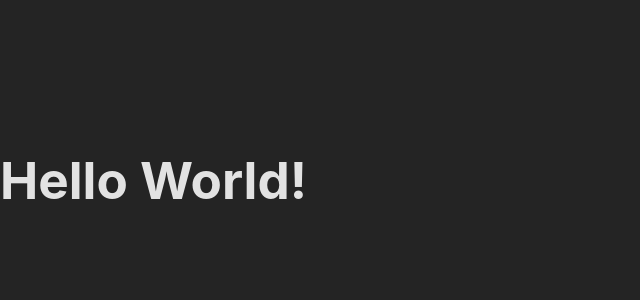
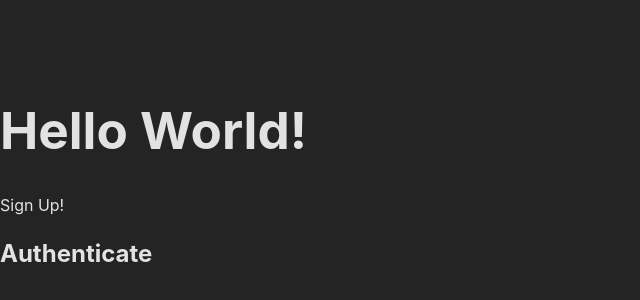
Before and after one commit to skaste/Block-27-React-Forms, a React (Vite) app in the folder ReactForms/: page / in a window 1280 px wide. Shown: the part 220-520 px from the top of the page, without its empty margins (0-640 px from the left). Built offline with nearby package versions, Linux system fonts and the light colour scheme.

Commit message:
created a components folder with signup and authenticate .jsx files and imported onto App.jsx where they show in the browser

```diff
--- a/ReactForms/src/App.jsx
+++ b/ReactForms/src/App.jsx
@@ -1,8 +1,14 @@
 import React from 'react'
+import SignUpForm from './components/SignUpForm'
+import Authenticate from './components/Authenticate'
 
 const App = () => {
   return (
-    <h1>Hello World!</h1>
+    <>
+      <h1>Hello World!</h1>
+      <SignUpForm/>
+      <Authenticate/>
+    </>
   )
 }
 
--- /dev/null
+++ b/ReactForms/src/components/Authenticate.jsx
@@ -0,0 +1,9 @@
+import React from 'react'
+
+const Authenticate = () => {
+  return (
+    <h2>Authenticate</h2>
+  )
+}
+
+export default Authenticate
--- /dev/null
+++ b/ReactForms/src/components/SignUpForm.jsx
@@ -0,0 +1,9 @@
+import React from 'react'
+
+const SignUpForm = () => {
+  return (
+    <div>Sign Up!</div>
+  )
+}
+
+export default SignUpForm
```
